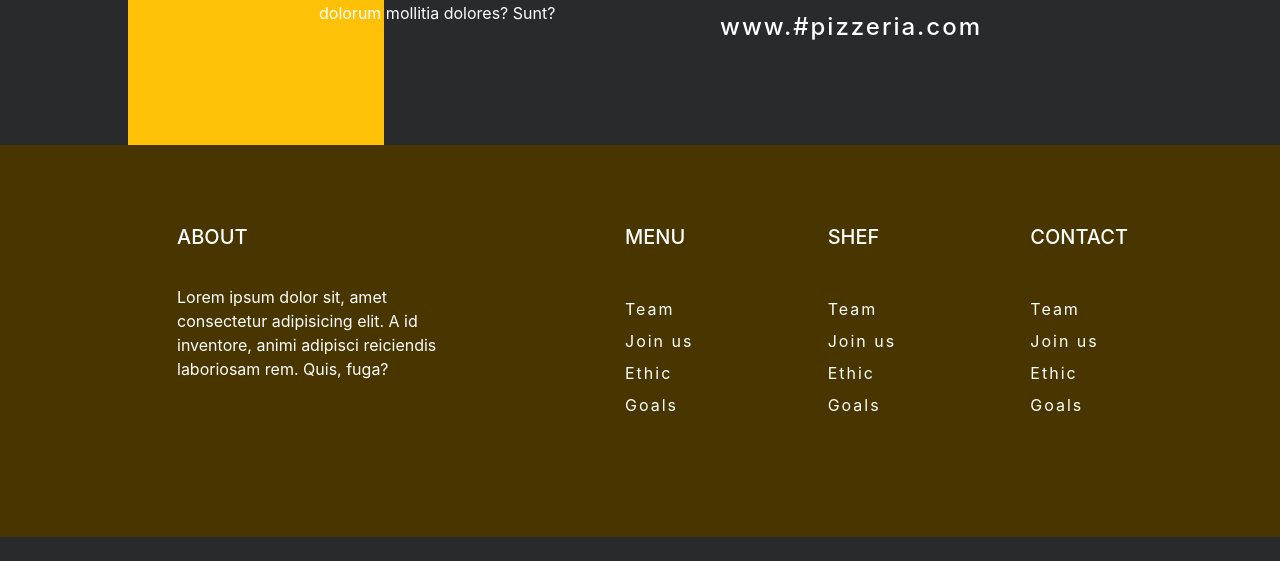
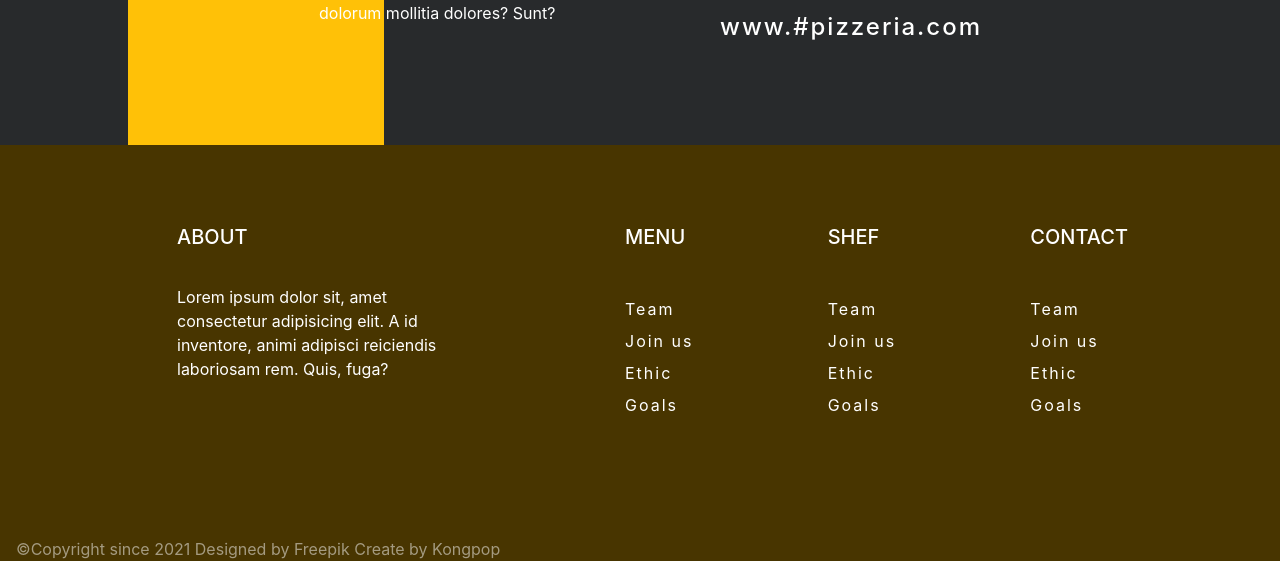
Before and after one commit to kongpop1235/Pizzaria, a plain HTML site: page index.html in a window 1280 px wide. Shown: the part 5778-6339 px from the top of the page. Before the commit the page ends 6315 px from the top, so only its background shows below. Drawn offline with nearby package versions, Linux system fonts and the light colour scheme.

Commit message:
add footer
add footer and create opacity in css file

```diff
--- a/index.html
+++ b/index.html
@@ -244,6 +244,7 @@
                 <div class="col-12 m-0"><a class="underline-btn-warning a-color py-0 pb-2 m-0" href="#">Goals</a></div>
             </div>
         </div>
+        <p class="m-0 opacity-5">&copy;Copyright since 2021 <a class="text-white" href="http://www.freepik.com">Designed by Freepik</a> Create by Kongpop</p>
     </footer>
 </body>
 
--- a/style.css
+++ b/style.css
@@ -3,6 +3,9 @@
     margin: 0;
     box-sizing: border-box;
     text-decoration: none !important;
+}
+.opacity-5{
+    opacity:0.5;
 }
 
 .fs-1px {
```
